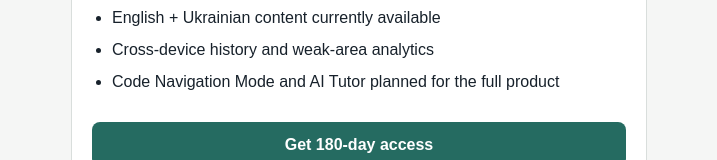
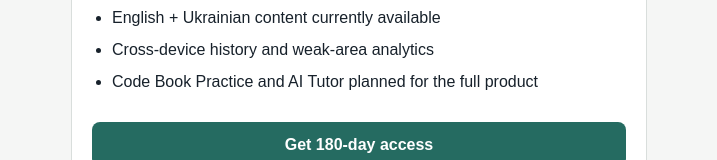
Before and after one commit to wordisstuff/exam, a Next.js app: page /pricing in a window 1280 px wide. Shown: the part 368-528 px from the top of the page, without its empty margins (281-998 px from the left). Built offline with nearby package versions, Linux system fonts and the light colour scheme.

Commit message:
Use Code Book Practice naming in pricing

```diff
--- a/app/pricing/page.tsx
+++ b/app/pricing/page.tsx
@@ -51,7 +51,7 @@ export default function PricingPage() {
           <li>Learning Mode with explanations and references</li>
           <li>English + Ukrainian content currently available</li>
           <li>Cross-device history and weak-area analytics</li>
-          <li>Code Navigation Mode and AI Tutor planned for the full product</li>
+          <li>Code Book Practice and AI Tutor planned for the full product</li>
         </ul>
 
         <button disabled={busy} onClick={() => void checkout()} className="btn primary mt-7 w-full disabled:opacity-50">
```
